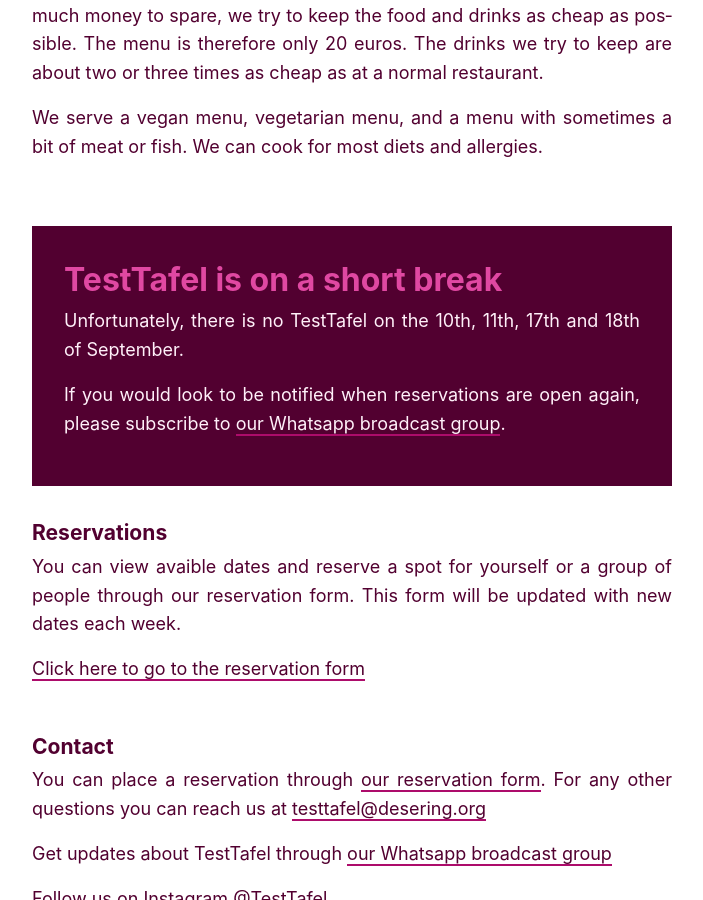
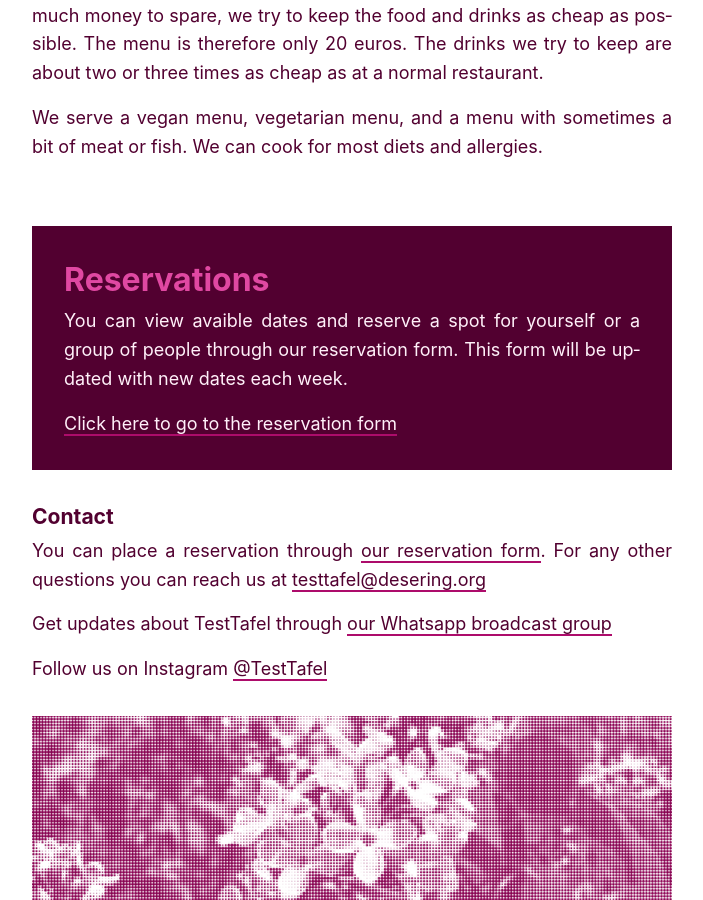
Before and after one commit to decoalitie/desering.org, a Jekyll site: the page built from en/testtafel/index.html, in a window 1280 px wide and 900 px high, scrolled down 690 px. Shown: the whole window, without its empty margins (288-991 px from the left). Built offline with Jekyll 4.4.1, drawn with Linux system fonts in a browser that asks for light colours; some web fonts are replaced.

Commit message:
Remove away message

```diff
--- a/en/testtafel/index.html
+++ b/en/testtafel/index.html
@@ -47,34 +47,18 @@
 <div class="row">
   <div class="container">
     <div class="purple-box">
-      <h3>TestTafel is on a short break</h3>
+      <h3>Reservations</h3>
 
       <p>
-        Unfortunately, there is no TestTafel on the 10th, 11th, 17th and 18th of September.
+        You can view avaible dates and reserve a spot for yourself or a group of people through our reservation form.
+        This form will be updated with new dates each week.
       </p>
 
-      <p>
-        If you would look to be notified when reservations are open again, please subscribe to
-        <a href="https://chat.whatsapp.com/C2fIG6POV8FH0nVQcW3hKs" target="_blank">our Whatsapp broadcast group</a>.
-      </p>
-    </div>
-  </div>
-</div>
-
-<div class="row">
-  <div class="container">
-    <h3>Reservations</h3>
-
-    <p>
-      You can view avaible dates and reserve a spot for yourself or a group of people through our reservation form.
-      This form will be updated with new dates each week.
-    </p>
-
-    <p>
       <a href="{% link en/testtafel/reservation.html %}">
         Click here to go to the reservation form
       </a>
-    </p>
+    </div>
+
   </div>
 </div>
 
```
Also changed, not shown: testtafel/index.html (+6 -21 lines).
